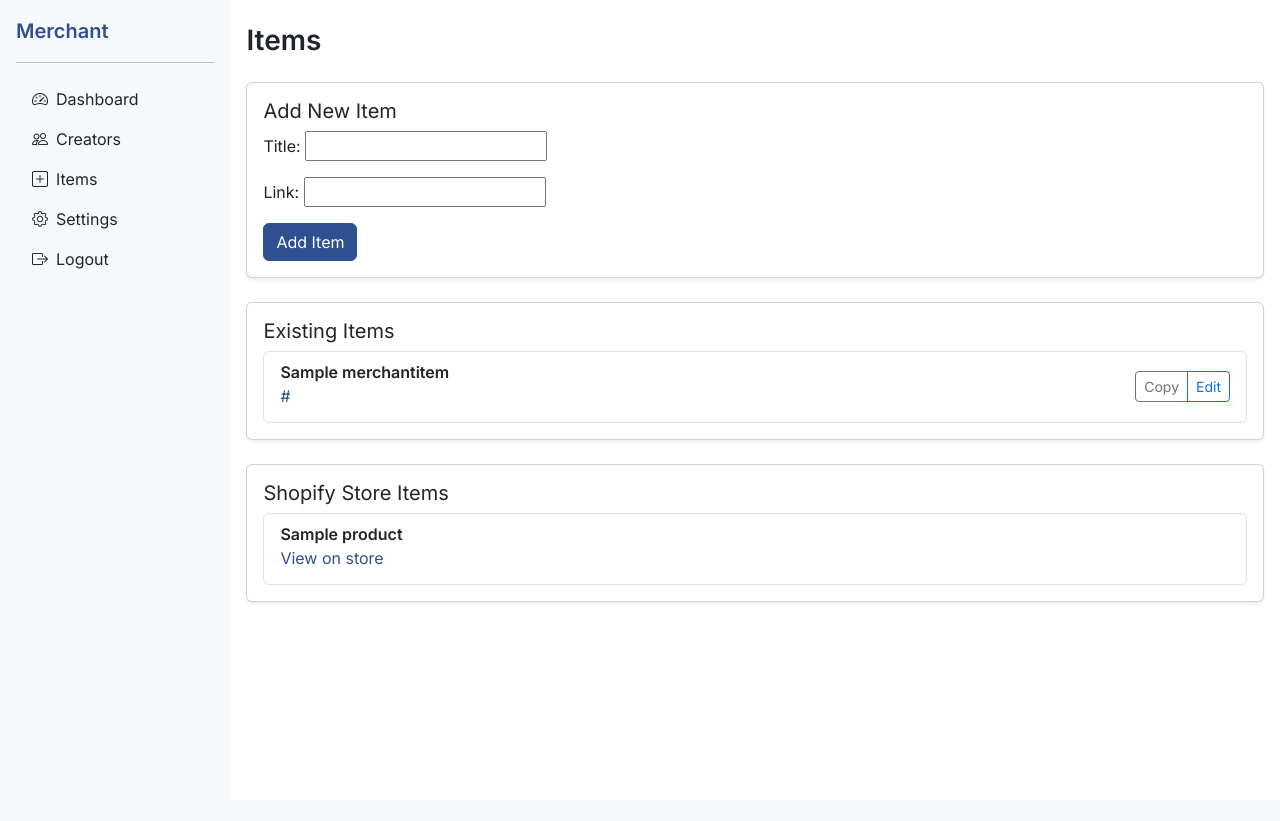
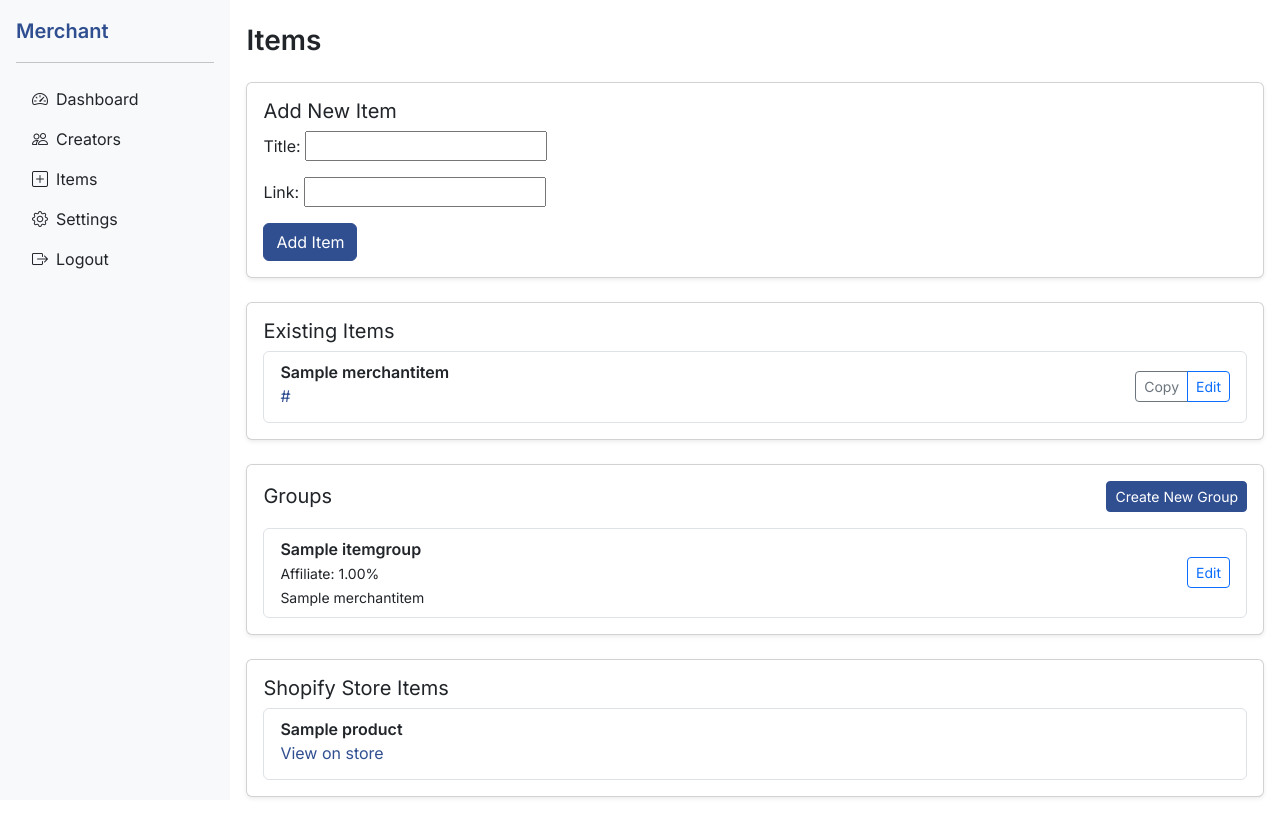
Before and after one commit to echang112368/badger, a Django app: template templates/merchants/items.html in a window 1280 px wide. Before the commit the page ends 602 px from the top, so only its background shows below. Run offline with Django 5.2, Linux system fonts and the light colour scheme; tables that the repository leaves empty hold one stand-in row (values such as "Sample post"); the template is opened without the code that fills it: values that come from a table or form of the project are taken from there, most other values are stand-ins (such as "Sample title", 1, 10 or a date in 2020).

Commit message:
Add item groups feature with modal and affiliate percentage

```diff
--- a/merchants/forms.py
+++ b/merchants/forms.py
@@ -1,5 +1,6 @@
 from django import forms
-from .models import MerchantItem, MerchantMeta
+from django.db.models import Q
+from .models import MerchantItem, MerchantMeta, ItemGroup
 
 
 class MerchantItemForm(forms.ModelForm):
@@ -50,3 +51,45 @@ class MerchantSettingsForm(forms.ModelForm):
         if host.startswith("www."):
             host = host[4:]
         return host
+
+
+class ItemGroupForm(forms.ModelForm):
+    items = forms.ModelMultipleChoiceField(
+        queryset=MerchantItem.objects.none(),
+        widget=forms.CheckboxSelectMultiple,
+        required=False,
+    )
+
+    affiliate_percent = forms.DecimalField(
+        required=False,
+        min_value=0,
+        max_value=100,
+        label="Affiliate Percentage (%)",
+    )
+
+    class Meta:
+        model = ItemGroup
+        fields = ["name", "items", "affiliate_percent"]
+
+    def __init__(self, *args, merchant=None, **kwargs):
+        super().__init__(*args, **kwargs)
+        if merchant is not None:
+            qs = MerchantItem.objects.filter(merchant=merchant)
+            if self.instance.pk:
+                qs = qs.filter(Q(groups__isnull=True) | Q(groups=self.instance))
+            else:
+                qs = qs.filter(groups__isnull=True)
+            self.fields["items"].queryset = qs
+
+    def clean_items(self):
+        items = self.cleaned_data.get("items")
+        if not items:
+            return items
+        conflict = ItemGroup.objects.filter(items__in=items)
+        if self.instance.pk:
+            conflict = conflict.exclude(pk=self.instance.pk)
+        if conflict.exists():
+            raise forms.ValidationError(
+                "Some selected items already belong to another group."
+            )
+        return items
--- a/merchants/models.py
+++ b/merchants/models.py
@@ -28,3 +28,13 @@ class MerchantItem(models.Model):
 
     def __str__(self):
         return self.title
+
+
+class ItemGroup(models.Model):
+    merchant = models.ForeignKey(CustomUser, on_delete=models.CASCADE)
+    name = models.CharField(max_length=255)
+    items = models.ManyToManyField(MerchantItem, related_name="groups", blank=True)
+    affiliate_percent = models.DecimalField(max_digits=5, decimal_places=2, default=0)
+
+    def __str__(self):
+        return self.name
--- a/templates/merchants/items.html
+++ b/templates/merchants/items.html
@@ -31,6 +31,33 @@
                 </li>
                 {% empty %}
                 <li class="list-group-item text-center">No items yet.</li>
+                {% endfor %}
+            </ul>
+        </div>
+    </div>
+
+    <div class="card shadow-sm rounded mt-4">
+        <div class="card-body">
+            <div class="d-flex justify-content-between align-items-center mb-3">
+                <h5 class="card-title mb-0">Groups</h5>
+                <button type="button" class="btn btn-sm btn-primary" id="create-group-btn" data-bs-toggle="modal" data-bs-target="#groupModal">Create New Group</button>
+            </div>
+            <ul class="list-group">
+                {% for group in groups %}
+                <li class="list-group-item d-flex justify-content-between align-items-center">
+                    <div class="me-2">
+                        <div class="fw-bold">{{ group.name }}</div>
+                        <small>Affiliate: {{ group.affiliate_percent }}%</small>
+                        <div><small>
+                            {% for gitem in group.items.all %}
+                                {{ gitem.title }}{% if not forloop.last %}, {% endif %}
+                            {% empty %}No items{% endfor %}
+                        </small></div>
+                    </div>
+                    <button type="button" class="btn btn-outline-primary btn-sm edit-group-btn" data-bs-toggle="modal" data-bs-target="#groupModal" data-group-id="{{ group.id }}" data-group-name="{{ group.name }}" data-group-percent="{{ group.affiliate_percent }}" data-group-items="{% for gitem in group.items.all %}{{ gitem.id }}{% if not forloop.last %},{% endif %}{% endfor %}">Edit</button>
+                </li>
+                {% empty %}
+                <li class="list-group-item text-center">No groups yet.</li>
                 {% endfor %}
             </ul>
         </div>
@@ -73,6 +100,48 @@
           <button type="submit" class="btn btn-primary">Save changes</button>
         </div>
       </form>
+  </div>
+  </div>
+  </div>
+
+<div class="modal fade" id="groupModal" tabindex="-1" aria-labelledby="groupModalLabel" aria-hidden="true">
+  <div class="modal-dialog modal-lg">
+    <div class="modal-content">
+      <form method="post">
+        {% csrf_token %}
+        <input type="hidden" name="form_type" value="group">
+        <input type="hidden" name="group_id" id="group-id">
+        <div class="modal-header">
+          <h5 class="modal-title" id="groupModalLabel">Create Group</h5>
+          <button type="button" class="btn-close" data-bs-dismiss="modal" aria-label="Close"></button>
+        </div>
+        <div class="modal-body">
+          <div class="mb-3">
+            <label for="id_group-name" class="form-label">Name of group</label>
+            {{ group_form.name }}
+          </div>
+          <div class="mb-3">
+            <label class="form-label">Select items</label>
+            <input type="text" class="form-control mb-2" id="item-search" placeholder="Search items">
+            <div id="items-container" class="border p-2" style="max-height:200px; overflow-y:auto;">
+              {% for checkbox in group_form.items %}
+              <div class="form-check">
+                {{ checkbox.tag }}
+                <label class="form-check-label" for="{{ checkbox.id_for_label }}">{{ checkbox.choice_label }}</label>
+              </div>
+              {% endfor %}
+            </div>
+          </div>
+          <div class="mb-3">
+            <label for="id_group-affiliate_percent" class="form-label">Affiliate Percentage</label>
+            {{ group_form.affiliate_percent }}
+          </div>
+        </div>
+        <div class="modal-footer">
+          <button type="button" class="btn btn-secondary" data-bs-dismiss="modal">Close</button>
+          <button type="submit" class="btn btn-primary">Done</button>
+        </div>
+      </form>
     </div>
   </div>
 </div>
@@ -99,5 +168,42 @@ document.querySelectorAll('.copy-btn').forEach(function(btn) {
         navigator.clipboard.writeText(url);
     });
 });
+
+document.getElementById('item-search').addEventListener('input', function() {
+    var filter = this.value.toLowerCase();
+    document.querySelectorAll('#items-container .form-check').forEach(function(el) {
+        var text = el.innerText.toLowerCase();
+        el.style.display = text.indexOf(filter) > -1 ? '' : 'none';
+    });
+});
+
+document.querySelectorAll('.edit-group-btn').forEach(function(btn) {
+    btn.addEventListener('click', function(event) {
+        var modal = document.getElementById('groupModal');
+        modal.querySelector('#groupModalLabel').textContent = 'Edit Group';
+        modal.querySelector('#group-id').value = this.getAttribute('data-group-id');
+        modal.querySelector('#id_group-name').value = this.getAttribute('data-group-name');
+        modal.querySelector('#id_group-affiliate_percent').value = this.getAttribute('data-group-percent');
+        var items = this.getAttribute('data-group-items').split(',');
+        modal.querySelectorAll('#items-container input[type=checkbox]').forEach(function(cb){
+            cb.checked = items.includes(cb.value);
+        });
+    });
+});
+
+document.getElementById('create-group-btn').addEventListener('click', function() {
+    var modal = document.getElementById('groupModal');
+    modal.querySelector('#groupModalLabel').textContent = 'Create Group';
+    modal.querySelector('#group-id').value = '';
+    modal.querySelector('#id_group-name').value = '';
+    modal.querySelector('#id_group-affiliate_percent').value = '';
+    modal.querySelectorAll('#items-container input[type=checkbox]').forEach(function(cb){
+        cb.checked = false;
+    });
+    document.getElementById('item-search').value = '';
+    document.querySelectorAll('#items-container .form-check').forEach(function(el){
+        el.style.display = '';
+    });
+});
 </script>
 {% endblock %}
```
Also changed, not shown: merchants/views.py (+31 -12 lines), merchants/migrations/0004_itemgroup.py (added).
